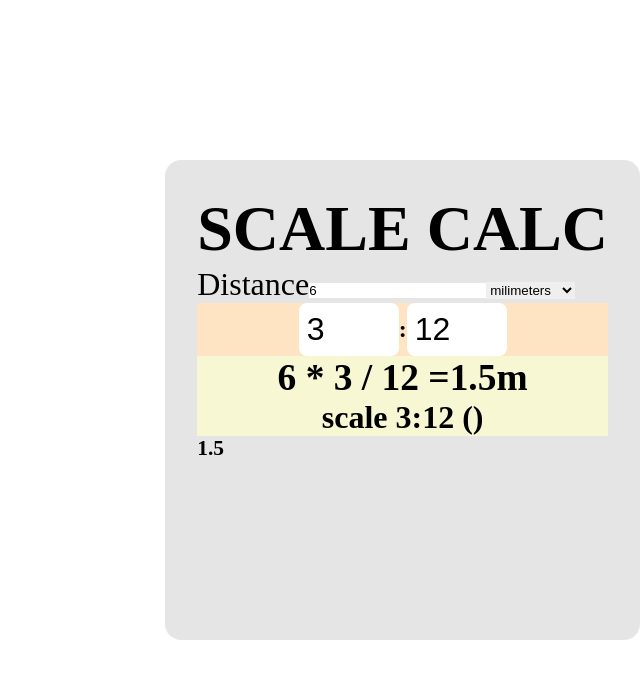
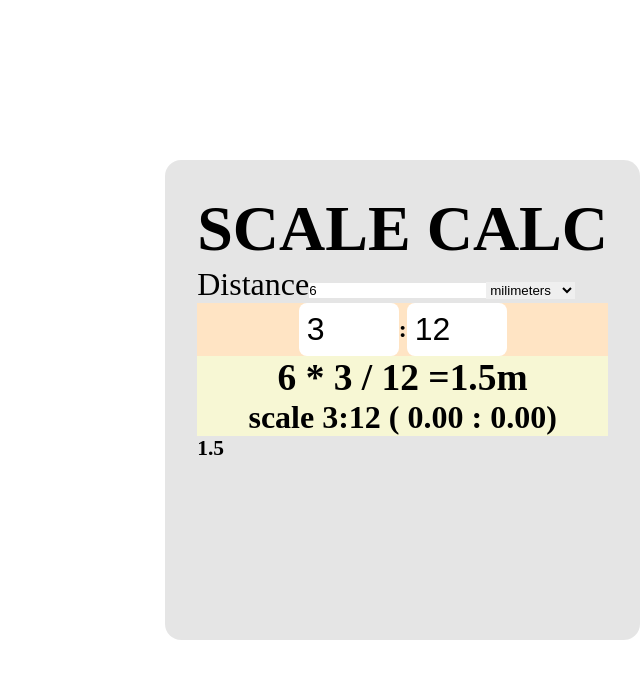
Before and after one commit to devtoti/archtools, a Next.js app: page / in a window 1280 px wide. Shown: the top 678 px of the page, without its empty margins (640-1280 px from the left). Built offline with nearby package versions, Linux system fonts and the light colour scheme.

Commit message:
Add simplified ratio display, still needs fixing

```diff
--- a/components/ScaleCalculator.js
+++ b/components/ScaleCalculator.js
@@ -23,6 +23,7 @@ export default function ScaleCalculator(props) {
   const [numerator, setNumerator] = useState(3)
   const [denominator, setDenominator] = useState(12)
   const [scaleResult, setScaleResult] = useState(0)
+  const [simplifiedRatio, setSimplifiedRatio] = useState({n:0, d:0})
 
 
   let ratio = numerator / denominator
@@ -50,19 +51,16 @@ export default function ScaleCalculator(props) {
     n = parseInt(n)
     d = parseInt(d)
     let result = {};
-    // console.log(Number(n * (1 / n).toFixed(2)))
-    // if (n < d) result = Number(n * (1 / n).toFixed(2)) + ":" + Number(d * (1 / n).toFixed(2))
+    // if (n < d)
     // if (n < d) {
       result = {
         "n":(n * 1) / n,
         "d": (d * 1) / n
       }
+      setSimplifiedRatio(result)
+      console.log(result)
+      return result
 
-      console.log(result)
-    // if (n < d) result = n * (1 / n) + ":" + d * (1 / n)
-    // if (n > d) result = (n * (1 / d) + ":" + d * (1 / d))
-    // return Number(result.toFixed(2))
-    // return result
   }
 
 
@@ -79,18 +77,18 @@ export default function ScaleCalculator(props) {
 
   // let proof = scaleNumb(userValue, numerator, denominator)
 
-  const simplifiedScale = (val, numer, denom) => {
-    let result;
-    if (numer > denom) {
-      let n = 1 / numer
-      result = (numer * n) + ":" + (denom * n);
-      return result
-    }
-    else if (denom > numer && numer / denom !== 1) {
-      result = (numer * (1 / val)) / (denom * (1 / val))
-    }
-    return result
-  }
+  // const simplifiedScale = (val, numer, denom) => {
+  //   let result;
+  //   if (numer > denom) {
+  //     let n = 1 / numer
+  //     result = (numer * n) + ":" + (denom * n);
+  //     return result
+  //   }
+  //   else if (denom > numer && numer / denom !== 1) {
+  //     result = (numer * (1 / val)) / (denom * (1 / val))
+  //   }
+  //   return result
+  // }
 
 
 
@@ -108,7 +106,7 @@ export default function ScaleCalculator(props) {
         <option value="km">kilometers</option>
       </select>
       <br></br>
-      <div className={styles.inputs__scales}>
+      <div className={styles.inputs__scales} onChange={() => ratioTo1(numerator, denominator)}>
 
         <input type="number" id="real-length" placeholder="real length" value={numerator} onChange={(e) => setNumerator(e.target.value)} />
         <h4>:</h4>
@@ -129,7 +127,7 @@ export default function ScaleCalculator(props) {
  */}
 
 
-        <h4>scale {numerator}:{denominator} ({ratioTo1(numerator, denominator)})</h4>
+        <h4>scale {numerator}:{denominator} ( {simplifiedRatio.n.toFixed(2)} : {simplifiedRatio.d.toFixed(2)})</h4>
 
       </div>
       <h6>{scaleResult}</h6>
```
